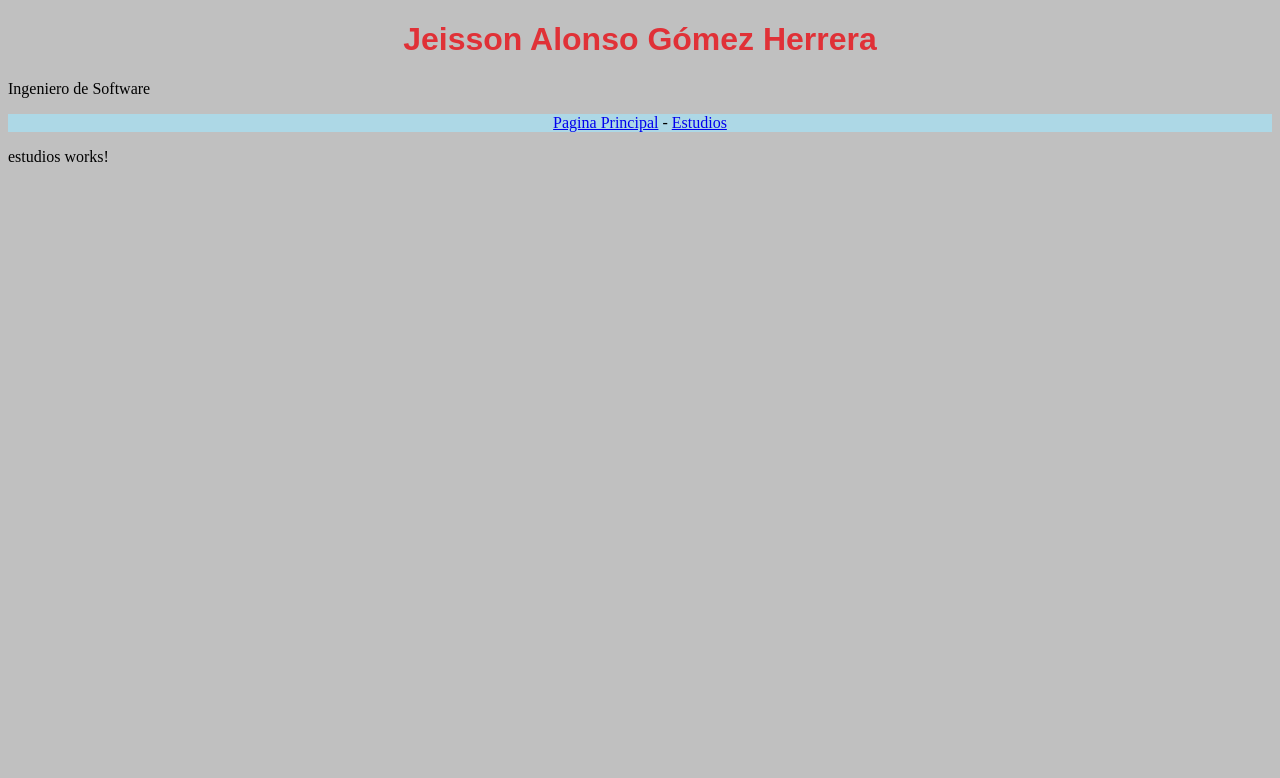
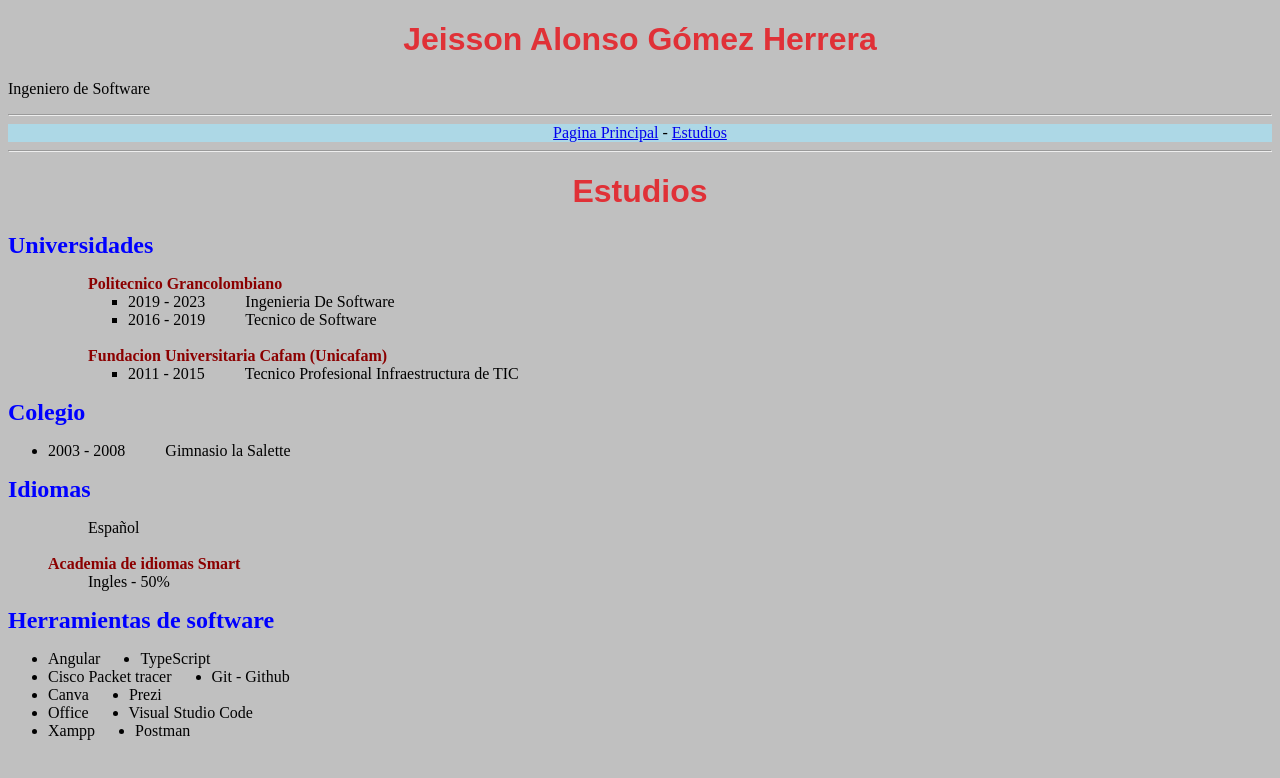
Before and after one commit to Jeisson-Gomez/Hoja-De-Vida, an Angular app: page /Estudios in a window 1280 px wide. Shown: the top 778 px of the page. Built offline with nearby package versions, Linux system fonts and the light colour scheme.

Commit message:
Actualizacion del proyecto

```diff
--- a/src/app/Componentes/estudios/estudios.component.html
+++ b/src/app/Componentes/estudios/estudios.component.html
@@ -1 +1,70 @@
-<p>estudios works!</p>
+<h1>
+    {{ Titulo }}
+</h1>
+
+<h2>
+    {{ Titulo_U }}
+</h2>
+
+<ul>
+    <ul>
+        <strong style = "color: darkred;">Politecnico Grancolombiano</strong>
+        <ul>
+            Ingenieria De Software
+            <li>2019 - 2023</li>
+        </ul>
+        <ul>
+            Tecnico de Software
+            <li>2016 - 2019</li>
+        </ul>
+        <br>
+
+        <strong style = "color: darkred;">Fundacion Universitaria Cafam (Unicafam)</strong>
+        <ul>
+            Tecnico Profesional Infraestructura de TIC
+            <li>2011 - 2015</li>
+        </ul>
+    </ul>
+</ul>
+
+<h2>
+    {{ Colegio }}
+</h2>
+
+<ul>
+    Gimnasio la Salette
+    <li>2003 - 2008</li>
+</ul>
+
+<h2>
+    {{ Idiomas }}
+</h2>
+
+<ul>
+    <ul>
+        Español
+    </ul>
+    <br>
+
+    <strong style = "color: darkred;">Academia de idiomas Smart</strong>
+    <ul>
+        Ingles - 50%
+    </ul>
+</ul>
+
+<h2>
+    {{ Herramientas_de_software }}
+</h2>
+
+<ul>
+    <li>Angular</li>
+    <li>TypeScript</li> <br>
+    <li>Cisco Packet tracer</li>
+    <li>Git - Github</li> <br>
+    <li>Canva</li>
+    <li>Prezi</li> <br>
+    <li>Office</li>
+    <li>Visual Studio Code</li> <br>
+    <li>Xampp</li>
+    <li>Postman</li>
+</ul>
--- a/src/app/Componentes/estudios/estudios.component.ts
+++ b/src/app/Componentes/estudios/estudios.component.ts
@@ -8,5 +8,10 @@ import { Component } from '@angular/core';
   styleUrl: './estudios.component.css'
 })
 export class EstudiosComponent {
+  Titulo = "Estudios";
 
+  Titulo_U = "Universidades";
+  Colegio = "Colegio";
+  Idiomas = "Idiomas";
+  Herramientas_de_software = "Herramientas de software";
 }
--- a/src/app/app.component.html
+++ b/src/app/app.component.html
@@ -5,8 +5,11 @@
   {{ Profecion }}
 </p>
 
+<hr>
 <nav>
   <a href="Home">Pagina Principal</a> -
   <a href="Estudios">Estudios</a>
 </nav>
+<hr>
+
 <router-outlet></router-outlet>
--- a/src/app/app.component.ts
+++ b/src/app/app.component.ts
@@ -3,6 +3,7 @@ import { CommonModule } from '@angular/common';
 import { RouterOutlet } from '@angular/router';
 
 //Componentes
+import { EstudiosComponent } from './Componentes/estudios/estudios.component';
 import { HomeComponent } from './Componentes/home/home.component';
 
 @Component({
@@ -10,6 +11,7 @@ import { HomeComponent } from './Componentes/home/home.component';
   standalone: true,
   imports: [
     CommonModule,
+    EstudiosComponent,
     HomeComponent,
     RouterOutlet],
   templateUrl: './app.component.html',
```
